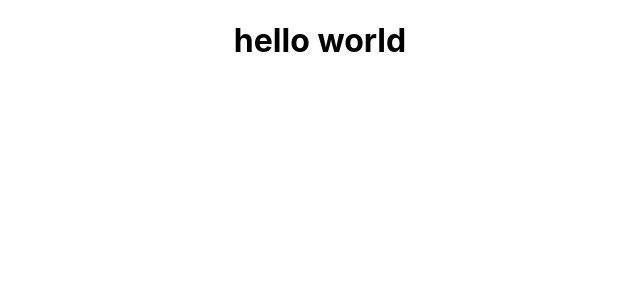
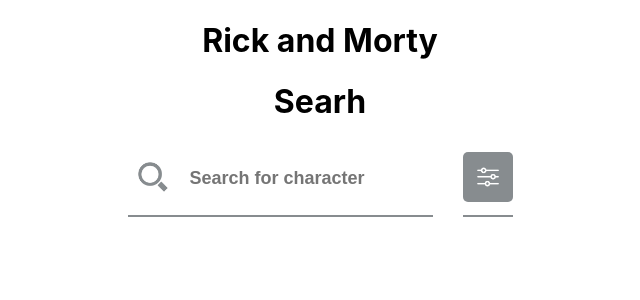
Before and after one commit to graftcode/Rick-and-morty, a React (Create React App) app: page /search in a window 1280 px wide. Before the commit this address had no page. Shown: the top 300 px of the page, without its empty margins (320-960 px from the left). Built offline with nearby package versions, Linux system fonts and the light colour scheme.

Commit message:
create searchpage - no logic

```diff
--- a/src/App.tsx
+++ b/src/App.tsx
@@ -1,15 +1,21 @@
 import React from "react";
 import { Routes, Route } from "react-router-dom";
+
 import Home from "./pages/home/home";
+import Search from "./pages/search/search";
 
 import "./App.css";
+// import Navigation from "./components/navigation/navigation";
 
 const App = (): JSX.Element => {
   return (
     <div className="App">
-      <h1>hello world</h1>
+      {/* <Navigation /> */}
+      <h1>Rick and Morty</h1>
+      <Search />
       <Routes>
         <Route element={<Home />} index />
+        {/* <Route element={<Search />} path="/search" /> */}
       </Routes>
     </div>
   );
--- /dev/null
+++ b/src/pages/search/search.styles.ts
@@ -0,0 +1,39 @@
+import styled from "styled-components";
+import { rem } from "polished";
+
+export const SearchFieldButton = styled.button`
+  background: none;
+  border: none;
+  cursor: pointer;
+  padding: 0;
+  width: ${rem(50)};
+  img {
+    width: 100%;
+    background: transparent;
+    border-radius: ${rem(5)};
+  }
+`;
+
+export const SearchBarWrapper = styled.div`
+  border-bottom: ${rem(2)} solid
+    ${({ theme }) => theme.colors["battleship-grey"]};
+  color: #c4ca18;
+  display: flex;
+  padding: ${rem(10)} 0;
+`;
+
+export const Container = styled.div`
+  display: flex;
+  align-items: center;
+  justify-content: center;
+  gap: ${rem(30)};
+`;
+
+export const StyledInput = styled.input`
+  border: 0;
+  font-weight: 900;
+  color: ${({ theme }) => theme.colors["battleship-grey"]};
+  font-size: ${rem(18)};
+  margin-left: ${rem(10)};
+  outline: none;
+`;
--- /dev/null
+++ b/src/pages/search/search.tsx
@@ -0,0 +1,34 @@
+import React from "react";
+
+import {
+  SearchBarWrapper,
+  SearchFieldButton,
+  Container,
+  StyledInput,
+} from "./search.styles";
+
+import FilterIcon from "../../assets/filter-icon.png";
+import SearchIcon from "../../assets/search-icon.png";
+
+const Search = () => {
+  return (
+    <>
+      <h1>Searh</h1>
+      <Container>
+        <SearchBarWrapper>
+          <SearchFieldButton>
+            <img src={SearchIcon} alt="" />
+          </SearchFieldButton>
+          <StyledInput placeholder="Search for character" />
+        </SearchBarWrapper>
+        <SearchBarWrapper>
+          <SearchFieldButton>
+            <img src={FilterIcon} alt="" />
+          </SearchFieldButton>
+        </SearchBarWrapper>
+      </Container>
+    </>
+  );
+};
+
+export default Search;
```
Also changed, not shown: src/assets/filter-icon.png (added), src/assets/search-icon.png (added).
